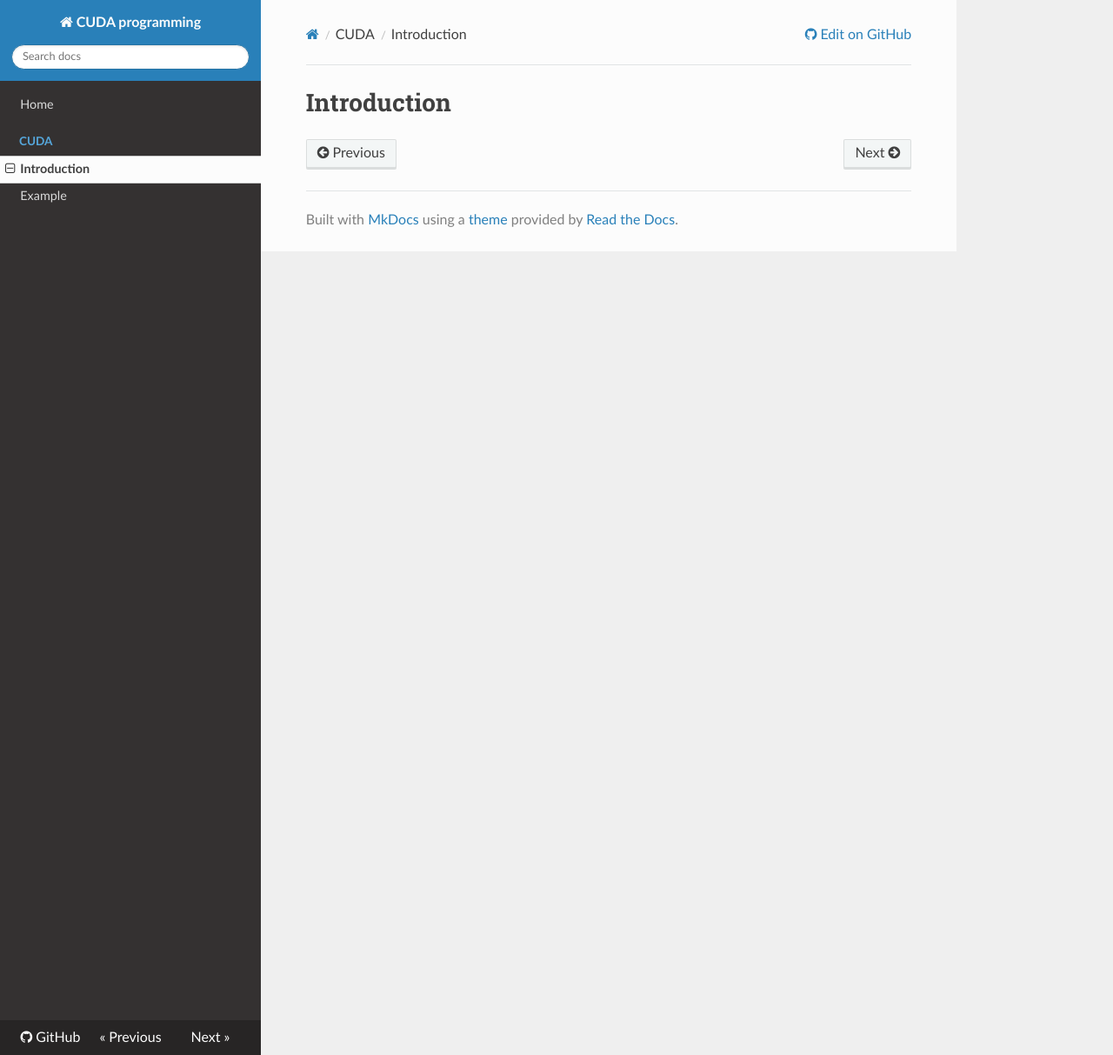
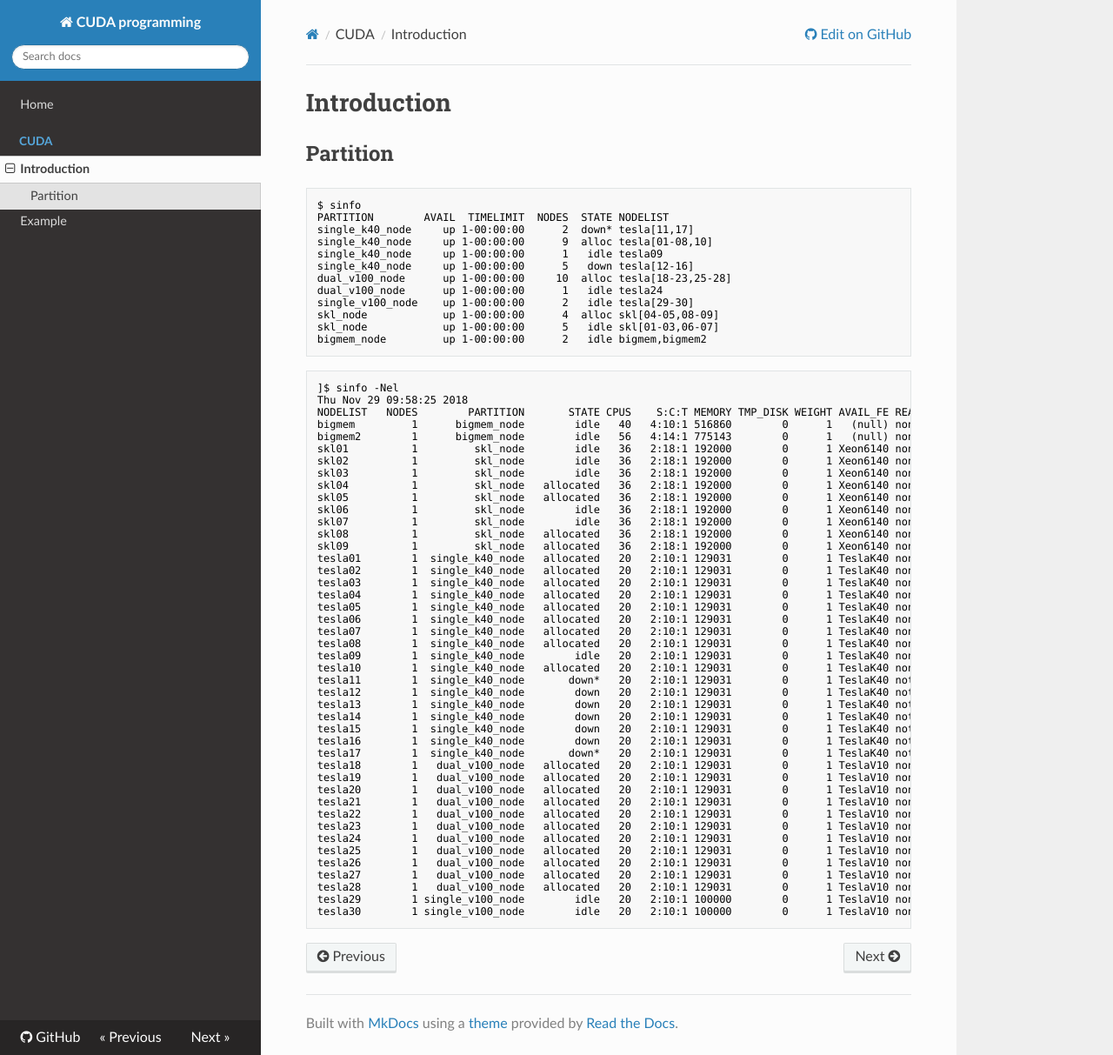
Before and after one commit to WonyoungCho/CUDA, an MkDocs documentation site: the page built from docs/CUDA_int.md, in a window 1280 px wide and 1213 px high. Shown: the whole window at 87% size. Built offline with MkDocs 1.6.1, drawn with Linux system fonts in a browser that asks for light colours; nearby versions of some CDN libraries; old or Windows-style settings are respelled for this version of MkDocs.

Commit message:
Update CUDA_int.md

````diff
--- a/docs/CUDA_int.md
+++ b/docs/CUDA_int.md
@@ -1 +1,63 @@
 # Introduction
+
+## Partition
+```sh
+$ sinfo
+PARTITION        AVAIL  TIMELIMIT  NODES  STATE NODELIST
+single_k40_node     up 1-00:00:00      2  down* tesla[11,17]
+single_k40_node     up 1-00:00:00      9  alloc tesla[01-08,10]
+single_k40_node     up 1-00:00:00      1   idle tesla09
+single_k40_node     up 1-00:00:00      5   down tesla[12-16]
+dual_v100_node      up 1-00:00:00     10  alloc tesla[18-23,25-28]
+dual_v100_node      up 1-00:00:00      1   idle tesla24
+single_v100_node    up 1-00:00:00      2   idle tesla[29-30]
+skl_node            up 1-00:00:00      4  alloc skl[04-05,08-09]
+skl_node            up 1-00:00:00      5   idle skl[01-03,06-07]
+bigmem_node         up 1-00:00:00      2   idle bigmem,bigmem2
+```
+```sh
+]$ sinfo -Nel
+Thu Nov 29 09:58:25 2018
+NODELIST   NODES        PARTITION       STATE CPUS    S:C:T MEMORY TMP_DISK WEIGHT AVAIL_FE REASON
+bigmem         1      bigmem_node        idle   40   4:10:1 516860        0      1   (null) none
+bigmem2        1      bigmem_node        idle   56   4:14:1 775143        0      1   (null) none
+skl01          1         skl_node        idle   36   2:18:1 192000        0      1 Xeon6140 none
+skl02          1         skl_node        idle   36   2:18:1 192000        0      1 Xeon6140 none
+skl03          1         skl_node        idle   36   2:18:1 192000        0      1 Xeon6140 none
+skl04          1         skl_node   allocated   36   2:18:1 192000        0      1 Xeon6140 none
+skl05          1         skl_node   allocated   36   2:18:1 192000        0      1 Xeon6140 none
+skl06          1         skl_node        idle   36   2:18:1 192000        0      1 Xeon6140 none
+skl07          1         skl_node        idle   36   2:18:1 192000        0      1 Xeon6140 none
+skl08          1         skl_node   allocated   36   2:18:1 192000        0      1 Xeon6140 none
+skl09          1         skl_node   allocated   36   2:18:1 192000        0      1 Xeon6140 none
+tesla01        1  single_k40_node   allocated   20   2:10:1 129031        0      1 TeslaK40 none
+tesla02        1  single_k40_node   allocated   20   2:10:1 129031        0      1 TeslaK40 none
+tesla03        1  single_k40_node   allocated   20   2:10:1 129031        0      1 TeslaK40 none
+tesla04        1  single_k40_node   allocated   20   2:10:1 129031        0      1 TeslaK40 none
+tesla05        1  single_k40_node   allocated   20   2:10:1 129031        0      1 TeslaK40 none
+tesla06        1  single_k40_node   allocated   20   2:10:1 129031        0      1 TeslaK40 none
+tesla07        1  single_k40_node   allocated   20   2:10:1 129031        0      1 TeslaK40 none
+tesla08        1  single_k40_node   allocated   20   2:10:1 129031        0      1 TeslaK40 none
+tesla09        1  single_k40_node        idle   20   2:10:1 129031        0      1 TeslaK40 none
+tesla10        1  single_k40_node   allocated   20   2:10:1 129031        0      1 TeslaK40 none
+tesla11        1  single_k40_node       down*   20   2:10:1 129031        0      1 TeslaK40 not_available
+tesla12        1  single_k40_node        down   20   2:10:1 129031        0      1 TeslaK40 not_available
+tesla13        1  single_k40_node        down   20   2:10:1 129031        0      1 TeslaK40 not_available
+tesla14        1  single_k40_node        down   20   2:10:1 129031        0      1 TeslaK40 not_available
+tesla15        1  single_k40_node        down   20   2:10:1 129031        0      1 TeslaK40 not_available
+tesla16        1  single_k40_node        down   20   2:10:1 129031        0      1 TeslaK40 not_available
+tesla17        1  single_k40_node       down*   20   2:10:1 129031        0      1 TeslaK40 not_available
+tesla18        1   dual_v100_node   allocated   20   2:10:1 129031        0      1 TeslaV10 none
+tesla19        1   dual_v100_node   allocated   20   2:10:1 129031        0      1 TeslaV10 none
+tesla20        1   dual_v100_node   allocated   20   2:10:1 129031        0      1 TeslaV10 none
+tesla21        1   dual_v100_node   allocated   20   2:10:1 129031        0      1 TeslaV10 none
+tesla22        1   dual_v100_node   allocated   20   2:10:1 129031        0      1 TeslaV10 none
+tesla23        1   dual_v100_node   allocated   20   2:10:1 129031        0      1 TeslaV10 none
+tesla24        1   dual_v100_node   allocated   20   2:10:1 129031        0      1 TeslaV10 none
+tesla25        1   dual_v100_node   allocated   20   2:10:1 129031        0      1 TeslaV10 none
+tesla26        1   dual_v100_node   allocated   20   2:10:1 129031        0      1 TeslaV10 none
+tesla27        1   dual_v100_node   allocated   20   2:10:1 129031        0      1 TeslaV10 none
+tesla28        1   dual_v100_node   allocated   20   2:10:1 129031        0      1 TeslaV10 none
+tesla29        1 single_v100_node        idle   20   2:10:1 100000        0      1 TeslaV10 none
+tesla30        1 single_v100_node        idle   20   2:10:1 100000        0      1 TeslaV10 none
+```
````
